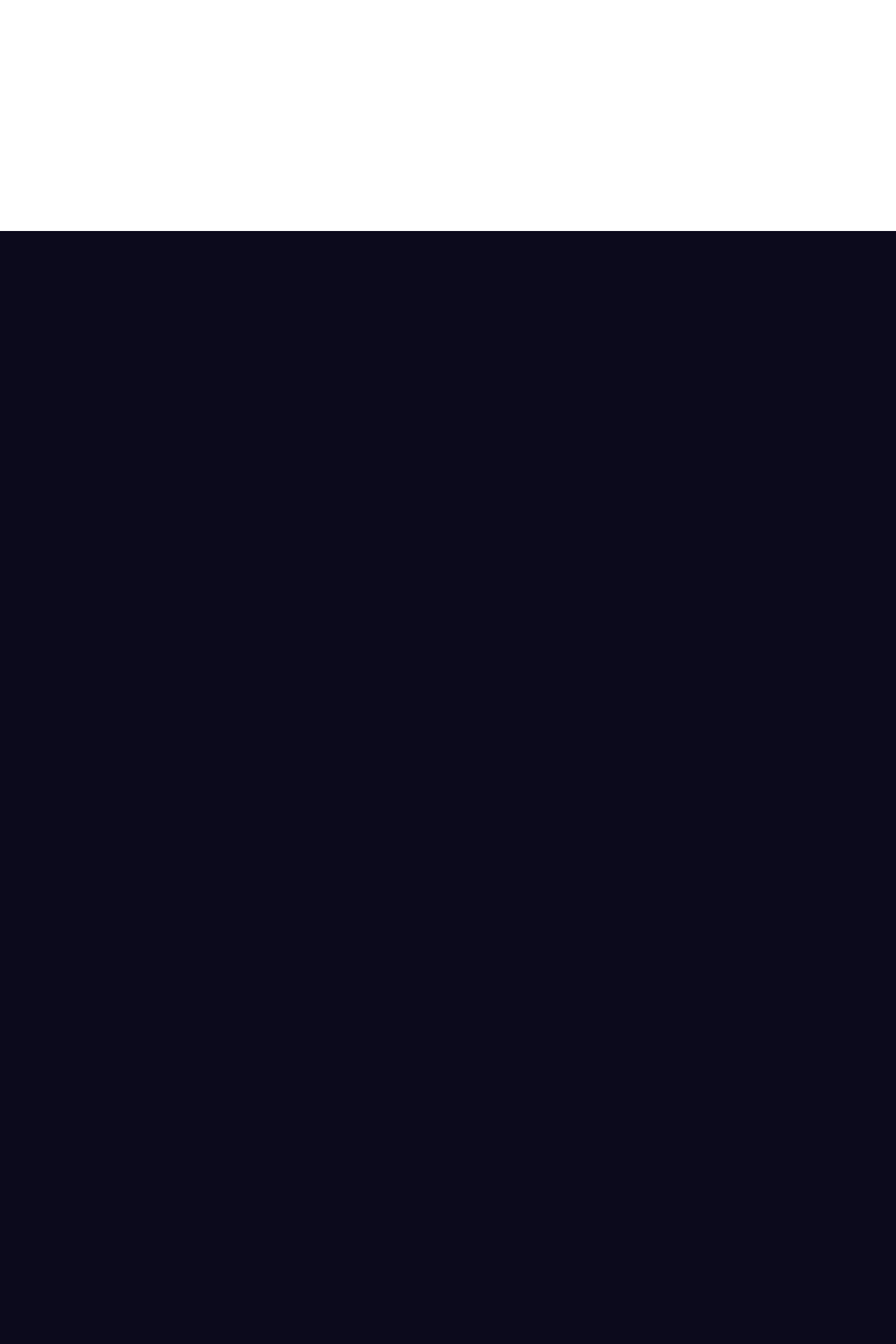
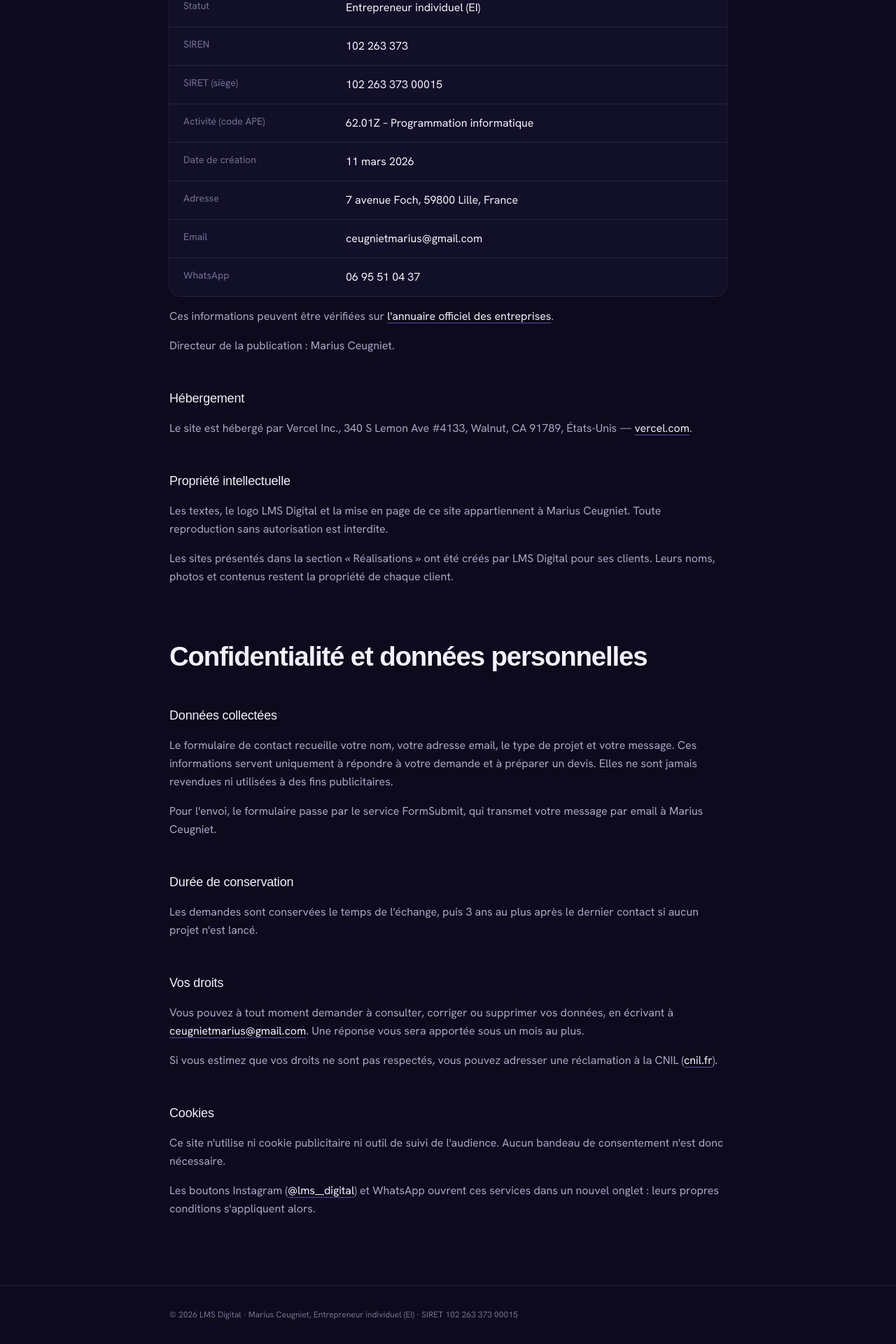
Before and after one commit to klasken/lms-digital, a Next.js app: page /mentions-legales in a window 1280 px wide. Before the commit this address had no page. Shown: the part 470-2390 px from the top of the page at 70% size. Before the commit the page ends 800 px from the top, so only its background shows below. Built offline with nearby package versions, Linux system fonts and the light colour scheme; a web font is replaced by a local one.

Commit message:
[+] feat : adding count

```diff
--- a/app/components/ContactForm.tsx
+++ b/app/components/ContactForm.tsx
@@ -1,6 +1,7 @@
 "use client";
 
 import { useState, type FormEvent } from "react";
+import Link from "next/link";
 import { ChevronDown } from "lucide-react";
 import { INSTAGRAM } from "../data/site";
 
@@ -126,6 +127,16 @@ export default function ContactForm() {
         </p>
       )}
 
+      <p className="text-xs leading-relaxed text-faint">
+        Vos informations servent uniquement à vous répondre et ne sont jamais revendues.{" "}
+        <Link
+          href="/mentions-legales#confidentialite"
+          className="underline decoration-white/20 underline-offset-4 hover:text-muted"
+        >
+          En savoir plus
+        </Link>
+      </p>
+
       <button
         type="submit"
         className="mt-1 inline-flex items-center justify-center gap-2 rounded-full bg-ink px-6 py-4 font-semibold text-night transition hover:bg-white disabled:cursor-wait disabled:opacity-60"
--- a/app/data/site.ts
+++ b/app/data/site.ts
@@ -10,3 +10,16 @@ export const WHATSAPP = "06 95 51 04 37";
 export const WHATSAPP_MESSAGE =
   "Bonjour ! Je viens de votre site LMS Digital, j'aimerais avoir plus d'infos pour la création de mon site internet.";
 export const WHATSAPP_URL = `https://wa.me/33695510437?text=${encodeURIComponent(WHATSAPP_MESSAGE)}`;
+
+// Informations légales de l'entreprise (source : annuaire-entreprises.data.gouv.fr).
+export const ENTREPRISE = {
+  nom: "Marius Ceugniet",
+  nomCommercial: "LMS Digital",
+  statut: "Entrepreneur individuel (EI)",
+  siren: "102 263 373",
+  siret: "102 263 373 00015",
+  naf: "62.01Z – Programmation informatique",
+  creation: "11 mars 2026",
+  adresse: "7 avenue Foch, 59800 Lille, France",
+  annuaire: "https://annuaire-entreprises.data.gouv.fr/entreprise/marius-ceugniet-102263373",
+};
--- /dev/null
+++ b/app/mentions-legales/page.tsx
@@ -0,0 +1,164 @@
+import type { Metadata } from "next";
+import Link from "next/link";
+import { ArrowLeft } from "lucide-react";
+import Wordmark from "../components/Wordmark";
+import { EMAIL, ENTREPRISE, INSTAGRAM, INSTAGRAM_URL, WHATSAPP } from "../data/site";
+
+export const metadata: Metadata = {
+  title: "Mentions légales et confidentialité · LMS Digital",
+  description: "Informations légales sur LMS Digital (Marius Ceugniet, entrepreneur individuel) et politique de confidentialité.",
+};
+
+export default function MentionsLegales() {
+  return (
+    <>
+      <header className="border-b border-line">
+        <div className="mx-auto flex max-w-[860px] items-center justify-between px-5 py-5 md:px-8">
+          <Link href="/" aria-label="LMS Digital, retour à l'accueil">
+            <Wordmark />
+          </Link>
+          <Link href="/" className="inline-flex items-center gap-2 text-sm text-muted transition hover:text-ink">
+            <ArrowLeft className="size-4" aria-hidden />
+            Retour au site
+          </Link>
+        </div>
+      </header>
+
+      <main className="mx-auto max-w-[860px] px-5 py-16 md:px-8 md:py-24">
+        <h1 className="font-display text-[clamp(2rem,5vw,3rem)] font-semibold leading-[1.05] tracking-[-0.035em]">
+          Mentions légales
+        </h1>
+        <p className="mt-4 text-muted">Dernière mise à jour : octobre 2026</p>
+
+        <Bloc titre="Éditeur du site">
+          <Infos
+            lignes={[
+              ["Nom commercial", ENTREPRISE.nomCommercial],
+              ["Responsable", ENTREPRISE.nom],
+              ["Statut", ENTREPRISE.statut],
+              ["SIREN", ENTREPRISE.siren],
+              ["SIRET (siège)", ENTREPRISE.siret],
+              ["Activité (code APE)", ENTREPRISE.naf],
+              ["Date de création", ENTREPRISE.creation],
+              ["Adresse", ENTREPRISE.adresse],
+              ["Email", EMAIL],
+              ["WhatsApp", WHATSAPP],
+            ]}
+          />
+          <p>
+            Ces informations peuvent être vérifiées sur{" "}
+            <Lien href={ENTREPRISE.annuaire}>l&apos;annuaire officiel des entreprises</Lien>.
+          </p>
+          <p>Directeur de la publication : {ENTREPRISE.nom}.</p>
+        </Bloc>
+
+        <Bloc titre="Hébergement">
+          <p>
+            Le site est hébergé par Vercel Inc., 340 S Lemon Ave #4133, Walnut, CA 91789, États-Unis —{" "}
+            <Lien href="https://vercel.com">vercel.com</Lien>.
+          </p>
+        </Bloc>
+
+        <Bloc titre="Propriété intellectuelle">
+          <p>
+            Les textes, le logo LMS Digital et la mise en page de ce site appartiennent à {ENTREPRISE.nom}. Toute
+            reproduction sans autorisation est interdite.
+          </p>
+          <p>
+            Les sites présentés dans la section « Réalisations » ont été créés par LMS Digital pour ses clients. Leurs
+            noms, photos et contenus restent la propriété de chaque client.
+          </p>
+        </Bloc>
+
+        <h2
+          id="confidentialite"
+          className="mt-20 scroll-mt-24 font-display text-[clamp(1.7rem,4vw,2.4rem)] font-semibold leading-[1.1] tracking-[-0.03em]"
+        >
+          Confidentialité et données personnelles
+        </h2>
+
+        <Bloc titre="Données collectées">
+          <p>
+            Le formulaire de contact recueille votre nom, votre adresse email, le type de projet et votre message. Ces
+            informations servent uniquement à répondre à votre demande et à préparer un devis. Elles ne sont jamais
+            revendues ni utilisées à des fins publicitaires.
+          </p>
+          <p>
+            Pour l&apos;envoi, le formulaire passe par le service FormSubmit, qui transmet votre message par email à{" "}
+            {ENTREPRISE.nom}.
+          </p>
+        </Bloc>
+
+        <Bloc titre="Durée de conservation">
+          <p>
+            Les demandes sont conservées le temps de l&apos;échange, puis 3 ans au plus après le dernier contact si
+            aucun projet n&apos;est lancé.
+          </p>
+        </Bloc>
+
+        <Bloc titre="Vos droits">
+          <p>
+            Vous pouvez à tout moment demander à consulter, corriger ou supprimer vos données, en écrivant à{" "}
+            <Lien href={`mailto:${EMAIL}`}>{EMAIL}</Lien>. Une réponse vous sera apportée sous un mois au plus.
+          </p>
+          <p>
+            Si vous estimez que vos droits ne sont pas respectés, vous pouvez adresser une réclamation à la CNIL (
+            <Lien href="https://www.cnil.fr">cnil.fr</Lien>).
+          </p>
+        </Bloc>
+
+        <Bloc titre="Cookies">
+          <p>
+            Ce site n&apos;utilise ni cookie publicitaire ni outil de suivi de l&apos;audience. Aucun bandeau de
+            consentement n&apos;est donc nécessaire.
+          </p>
+          <p>
+            Les boutons Instagram (<Lien href={INSTAGRAM_URL}>@{INSTAGRAM}</Lien>) et WhatsApp ouvrent ces services
+            dans un nouvel onglet : leurs propres conditions s&apos;appliquent alors.
+          </p>
+        </Bloc>
+      </main>
+
+      <footer className="border-t border-line">
+        <p className="mx-auto max-w-[860px] px-5 py-8 text-xs leading-relaxed text-faint md:px-8">
+          © {new Date().getFullYear()} LMS Digital · {ENTREPRISE.nom}, {ENTREPRISE.statut} · SIRET {ENTREPRISE.siret}
+        </p>
+      </footer>
+    </>
+  );
+}
+
+function Bloc({ titre, children }: { titre: string; children: React.ReactNode }) {
+  return (
+    <section className="mt-12">
+      <h3 className="font-display text-lg font-medium tracking-[-0.01em]">{titre}</h3>
+      <div className="mt-4 grid gap-4 leading-relaxed text-muted">{children}</div>
+    </section>
+  );
+}
+
+function Infos({ lignes }: { lignes: [string, string][] }) {
+  return (
+    <dl className="grid overflow-hidden rounded-2xl bg-night-2/80 ring-1 ring-line">
+      {lignes.map(([label, valeur]) => (
+        <div key={label} className="grid gap-1 border-b border-line px-5 py-3.5 last:border-b-0 sm:grid-cols-[13rem_1fr] sm:gap-6">
+          <dt className="text-sm text-faint">{label}</dt>
+          <dd className="text-ink">{valeur}</dd>
+        </div>
+      ))}
+    </dl>
+  );
+}
+
+function Lien({ href, children }: { href: string; children: React.ReactNode }) {
+  const externe = href.startsWith("http");
+  return (
+    <a
+      href={href}
+      {...(externe ? { target: "_blank", rel: "noopener noreferrer" } : {})}
+      className="text-ink underline decoration-violet/60 underline-offset-4 hover:decoration-violet"
+    >
+      {children}
+    </a>
+  );
+}
--- a/app/page.tsx
+++ b/app/page.tsx
@@ -1,4 +1,5 @@
-import { Instagram, Mail, MapPin } from "lucide-react";
+import Link from "next/link";
+import { BadgeCheck, Instagram, Mail, MapPin } from "lucide-react";
 import Navbar from "./components/Navbar";
 import Wordmark from "./components/Wordmark";
 import DmButton from "./components/DmButton";
@@ -8,7 +9,7 @@ import ContactForm from "./components/ContactForm";
 import EcranPC from "./components/EcranPC";
 import ReelPhone from "./components/ReelPhone";
 import { REALISATIONS } from "./data/realisations";
-import { EMAIL, INSTAGRAM, INSTAGRAM_URL } from "./data/site";
+import { EMAIL, ENTREPRISE, INSTAGRAM, INSTAGRAM_URL } from "./data/site";
 
 export default function HomePage() {
   return (
@@ -182,6 +183,17 @@ function Contact() {
               <MapPin className="size-4" aria-hidden />
               Basé à Lille, clients partout en France
             </li>
+            <li>
+              <a
+                href={ENTREPRISE.annuaire}
+                target="_blank"
+                rel="noopener noreferrer"
+                className="inline-flex items-center gap-2 hover:text-ink"
+              >
+                <BadgeCheck className="size-4" aria-hidden />
+                Entreprise déclarée · SIRET {ENTREPRISE.siret}
+              </a>
+            </li>
           </ul>
         </div>
       </div>
@@ -206,8 +218,27 @@ function Footer() {
           <a href={`mailto:${EMAIL}`} className="hover:text-ink">
             {EMAIL}
           </a>
-          <span className="text-faint">© {new Date().getFullYear()} LMS Digital</span>
+          <Link href="/mentions-legales" className="hover:text-ink">
+            Mentions légales
+          </Link>
+          <Link href="/mentions-legales#confidentialite" className="hover:text-ink">
+            Confidentialité
+          </Link>
         </div>
+      </div>
+      <div className="border-t border-line">
+        <p className="mx-auto max-w-[1200px] px-5 py-5 text-xs leading-relaxed text-faint md:px-8">
+          © {new Date().getFullYear()} LMS Digital · {ENTREPRISE.nom}, {ENTREPRISE.statut} · SIRET {ENTREPRISE.siret} ·{" "}
+          {ENTREPRISE.adresse} ·{" "}
+          <a
+            href={ENTREPRISE.annuaire}
+            target="_blank"
+            rel="noopener noreferrer"
+            className="underline decoration-white/20 underline-offset-4 hover:text-muted"
+          >
+            Vérifier sur l&apos;annuaire des entreprises
+          </a>
+        </p>
       </div>
     </footer>
   );
```
